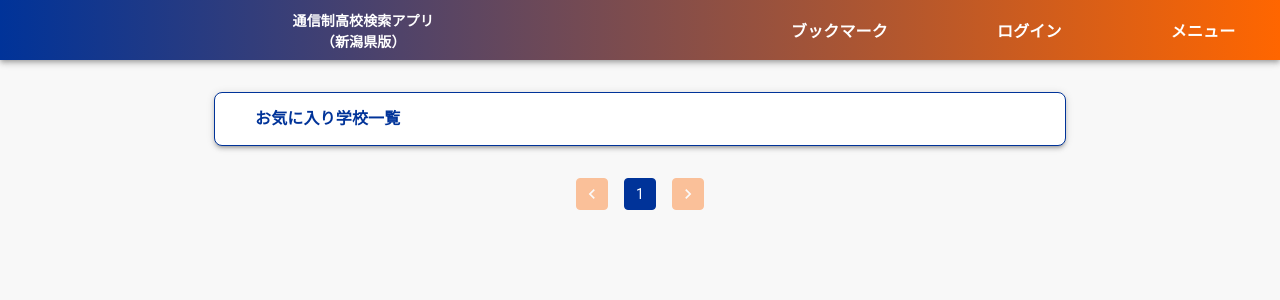
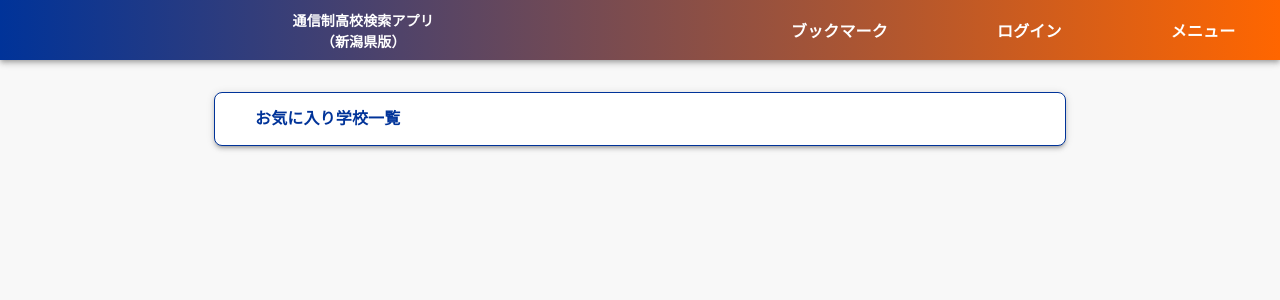
Before and after one commit to Sug1re/correspondence-app, a Next.js app: page /bookmarks in a window 1280 px wide. Shown: the top 300 px of the page. Built offline with nearby package versions, Linux system fonts and the light colour scheme; no server answers; some icons are missing.

Commit message:
remove:不要なコード

```diff
--- a/app/bookmarks/page.tsx
+++ b/app/bookmarks/page.tsx
@@ -5,7 +5,6 @@ import { Container, Stack } from "@mui/material";
 import { BookmarkBar } from "@/components/Bars/BookmarkBar";
 import Header from "@/components/Header";
 import ScrollToTopButton from "@/components/Buttons/ScrollTopButton";
-import { PaginationButton } from "@/components/Buttons/PaginationButton";
 
 const BookmarksPage = () => {
   return (
@@ -15,8 +14,6 @@ const BookmarksPage = () => {
       <Container maxWidth="md">
         <Stack spacing={4} sx={{ mt: 4 }}>
           <BookmarkBar />
-
-          <PaginationButton />
         </Stack>
       </Container>
 
--- a/app/search/page.tsx
+++ b/app/search/page.tsx
@@ -3,7 +3,6 @@ import { Container, Stack } from "@mui/material";
 import SearchBar from "@/components/Bars/SearchBar";
 import Header from "@/components/Header";
 import ScrollToTopButton from "@/components/Buttons/ScrollTopButton";
-import { PaginationButton } from "@/components/Buttons/PaginationButton";
 
 export const SearchPage = () => {
   return (
@@ -13,8 +12,6 @@ export const SearchPage = () => {
       <Container maxWidth="md">
         <Stack spacing={4} sx={{ mt: 4 }}>
           <SearchBar />
-
-          <PaginationButton />
         </Stack>
       </Container>
 
```
